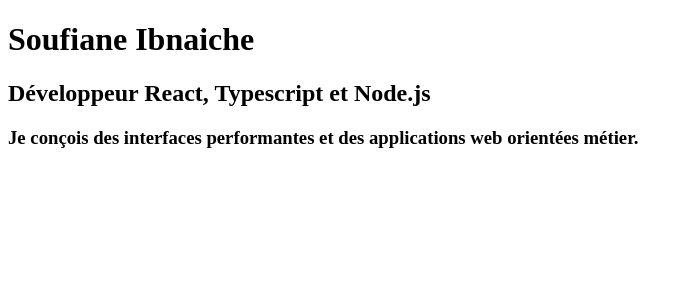
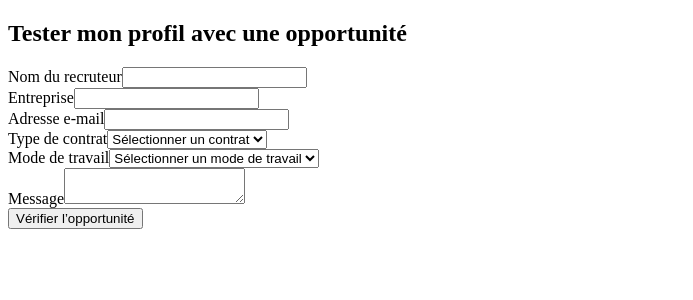
Before and after one commit to SniOpy/portfolio-ibna, a React (Vite) app: page / in a window 1280 px wide. Shown: the top 300 px of the page, without its empty margins (0-693 px from the left). Built offline with nearby package versions, Linux system fonts and the light colour scheme.

Commit message:
✨ Add <RecruiterForm/>

```diff
--- a/src/App.tsx
+++ b/src/App.tsx
@@ -1,11 +1,7 @@
+import RecruiterForm from './components/form/RecruiterForm';
+
 function App() {
-  return (
-    <>
-      <h1>Soufiane Ibnaiche</h1>
-      <h2>Développeur React, Typescript et Node.js</h2>
-      <h3>Je conçois des interfaces performantes et des applications web orientées métier.</h3>
-    </>
-  );
+  return <RecruiterForm />;
 }
 
 export default App;
--- /dev/null
+++ b/src/components/form/RecruiterForm.tsx
@@ -0,0 +1,53 @@
+function RecruiterForm() {
+  return (
+    <section>
+      <h2>Tester mon profil avec une opportunité</h2>
+
+      <form>
+        <div>
+          <label htmlFor="name">Nom du recruteur</label>
+          <input id="name" name="name" type="text" />
+        </div>
+
+        <div>
+          <label htmlFor="company">Entreprise</label>
+          <input id="company" name="company" type="text" />
+        </div>
+
+        <div>
+          <label htmlFor="email">Adresse e-mail</label>
+          <input id="email" name="email" type="email" />
+        </div>
+
+        <div>
+          <label htmlFor="contract">Type de contrat</label>
+          <select id="contract" name="contract">
+            <option value="">Sélectionner un contrat</option>
+            <option value="cdi">CDI</option>
+            <option value="cdd">CDD</option>
+            <option value="freelance">Freelance</option>
+          </select>
+        </div>
+
+        <div>
+          <label htmlFor="workMode">Mode de travail</label>
+          <select id="workMode" name="workMode">
+            <option value="">Sélectionner un mode de travail</option>
+            <option value="remote">Télétravail</option>
+            <option value="hybrid">Hybride</option>
+            <option value="office">Présentiel</option>
+          </select>
+        </div>
+
+        <div>
+          <label htmlFor="message">Message</label>
+          <textarea id="message" name="message" />
+        </div>
+
+        <button type="submit">Vérifier l’opportunité</button>
+      </form>
+    </section>
+  );
+}
+
+export default RecruiterForm;
--- a/vite.config.ts
+++ b/vite.config.ts
@@ -4,4 +4,12 @@
 // https://vite.dev/config/
 export default defineConfig({
   plugins: [react()],
+  server: {
+    watch: {
+      // Force Vite to use polling instead of native file system events
+      usePolling: true,
+      // Adjust how frequently files are scanned (in milliseconds)
+      interval: 100,
+    },
+  },
 });
```
